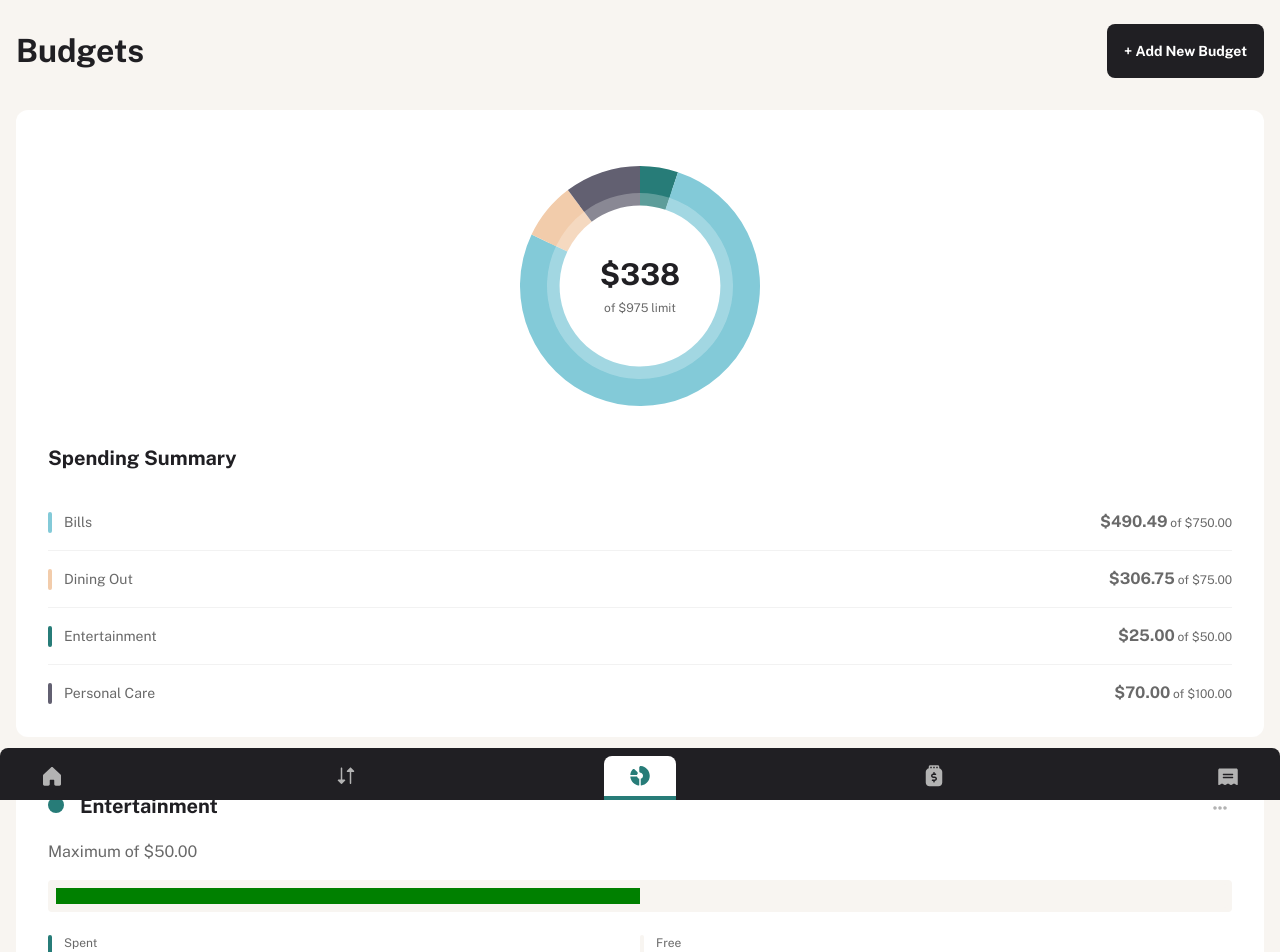
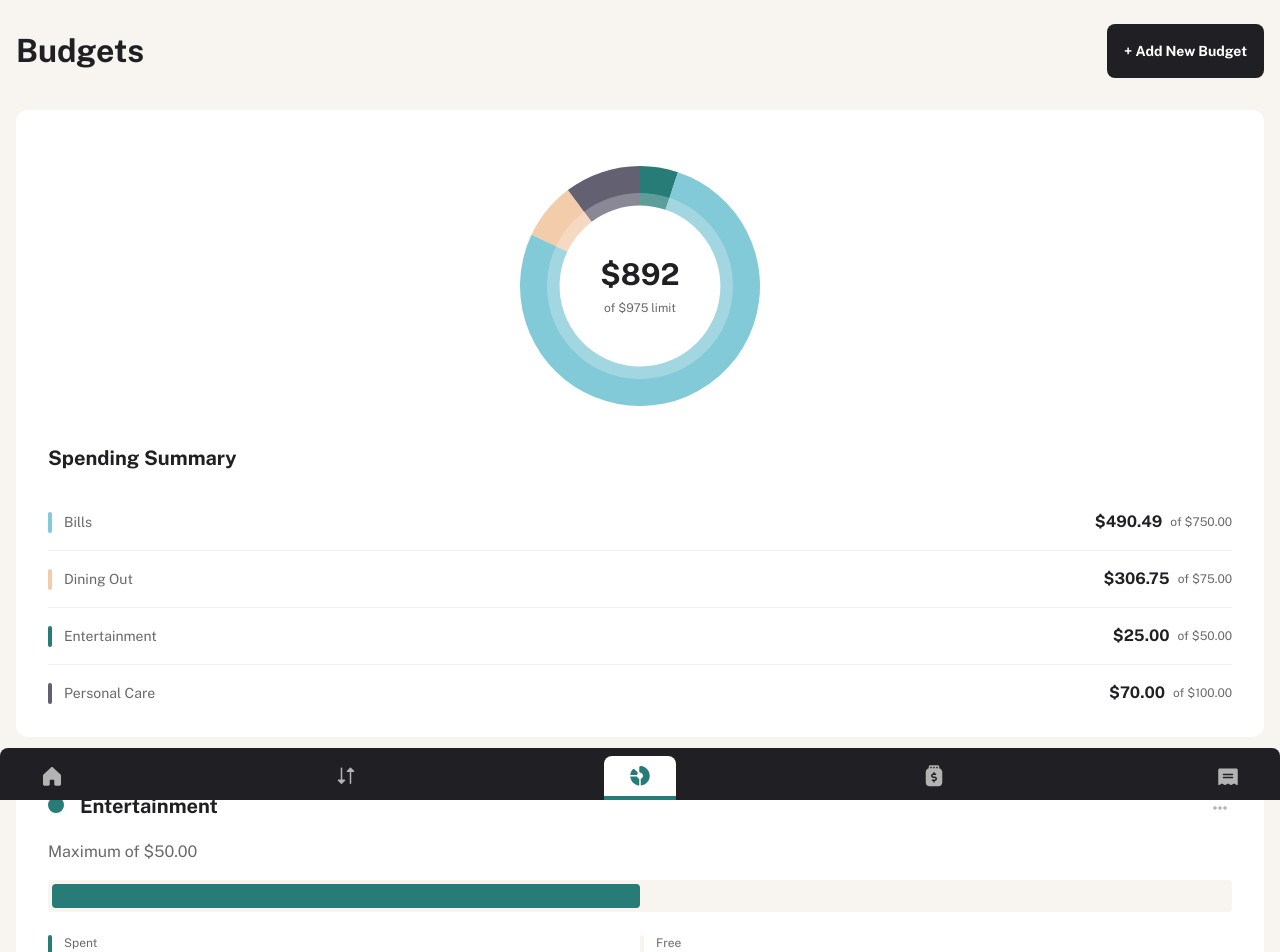
Before and after one commit to alexisborron/personal-finance-app, a React (Vite) app: page /budgets in a window 1280 px wide. Shown: the top 952 px of the page. Built offline with nearby package versions, Linux system fonts and the light colour scheme.

Commit message:
fix progress bar colors for browser compatibility, refactor OverviewPage values and  DoughnutChart values to be calculated

```diff
--- a/src/components/DoughnutChart.jsx
+++ b/src/components/DoughnutChart.jsx
@@ -1,5 +1,7 @@
 import { Chart as ChartJS, ArcElement } from "chart.js";
 import { Doughnut } from "react-chartjs-2";
+import { calculateBudgetSpentAndRemaining } from "../utils/helpers";
+import { formatCurrencyNoCents } from "../utils/format";
 
 ChartJS.register(ArcElement);
 
@@ -16,9 +18,26 @@ const INNER_COLORS = [
   "hsla(248, 8%, 41%, 0.75)",
 ];
 
-export default function DoughnutChart({ items = [], classes = "" }) {
-  const dataValues = items.map((item) => item.maximum);
-  const dataLabels = items.map((item) => item.category);
+export default function DoughnutChart({
+  items: budgets = [],
+  classes = "",
+  transactions,
+}) {
+  const dataValues = budgets.map((budget) => budget.maximum);
+  const dataLabels = budgets.map((budget) => budget.category);
+
+  const budgetTotal = dataValues.reduce(
+    (accumulator, currentValue) => accumulator + currentValue,
+    0,
+  );
+
+  const totalSpentAcrossAllBudgets = budgets.reduce((acc, budget) => {
+    const { totalSpent } = calculateBudgetSpentAndRemaining(
+      budget,
+      transactions,
+    );
+    return acc + totalSpent;
+  }, 0);
 
   const data = {
     labels: dataLabels,
@@ -53,8 +72,10 @@ export default function DoughnutChart({ items = [], classes = "" }) {
         }}
       />
       <div className="pointer-events-none absolute inset-0 flex flex-col items-center justify-center text-center">
-        <p className="mb-100 text-3xl font-bold">$338</p>
-        <p className="text-grey-500 text-xs">of $975 limit</p>
+        <p className="mb-100 text-3xl font-bold">
+          {formatCurrencyNoCents(totalSpentAcrossAllBudgets)}
+        </p>
+        <p className="text-grey-500 text-xs">of ${budgetTotal} limit</p>
       </div>
     </div>
   );
--- a/src/data/data.json
+++ b/src/data/data.json
@@ -1,9 +1,4 @@
 {
-  "balances": [
-    { "label": "Current Balance", "value": 4836.0 },
-    { "label": "Income", "value": 3814.25 },
-    { "label": "Expenses", "value": 1700.5 }
-  ],
   "transactions": [
     {
       "avatar": "/assets/images/avatars/emma-richardson.jpg",
--- a/src/index.css
+++ b/src/index.css
@@ -120,96 +120,153 @@ body {
   @apply border-grey-900 border bg-white;
 }
 
+progress {
+  -webkit-appearance: none;
+  appearance: none;
+}
+
 /* POT PROGRESS BAR */
 .progress-track::-webkit-progress-bar {
-  @apply bg-beige-100 w-full rounded-full;
+  background-color: var(--color-beige-100);
+  width: 100%;
+  border-radius: calc(infinity * 1px);
 }
 
 .progress-green {
-  &::-webkit-progress-value,
+  &::-webkit-progress-value {
+    background-color: var(--color-green);
+    border-radius: calc(infinity * 1px);
+  }
   &::-moz-progress-bar {
-    @apply bg-green rounded-full;
+    background-color: var(--color-green);
+    border-radius: calc(infinity * 1px);
   }
 }
 
 .progress-cyan {
-  &::-webkit-progress-value,
+  &::-webkit-progress-value {
+    background-color: var(--color-cyan);
+    border-radius: calc(infinity * 1px);
+  }
   &::-moz-progress-bar {
-    @apply bg-cyan rounded-full;
+    background-color: var(--color-cyan);
+    border-radius: calc(infinity * 1px);
   }
 }
 
 .progress-yellow {
-  &::-webkit-progress-value,
+  &::-webkit-progress-value {
+    background-color: var(--color-yellow);
+    border-radius: calc(infinity * 1px);
+  }
   &::-moz-progress-bar {
-    @apply bg-yellow rounded-full;
+    background-color: var(--color-yellow);
+    border-radius: calc(infinity * 1px);
   }
 }
 
 .progress-navy {
-  &::-webkit-progress-value,
+  &::-webkit-progress-value {
+    background-color: var(--color-navy);
+    border-radius: calc(infinity * 1px);
+  }
   &::-moz-progress-bar {
-    @apply bg-navy rounded-full;
+    background-color: var(--color-navy);
+    border-radius: calc(infinity * 1px);
   }
 }
 
 .progress-purple {
-  &::-webkit-progress-value,
+  &::-webkit-progress-value {
+    background-color: var(--color-purple);
+    border-radius: calc(infinity * 1px);
+  }
   &::-moz-progress-bar {
-    @apply bg-purple rounded-full;
+    background-color: var(--color-purple);
+    border-radius: calc(infinity * 1px);
   }
 }
 
 .progress-red {
-  &::-webkit-progress-value,
+  &::-webkit-progress-value {
+    background-color: var(--color-red);
+    border-radius: calc(infinity * 1px);
+  }
   &::-moz-progress-bar {
-    @apply bg-red rounded-full;
+    background-color: var(--color-red);
+    border-radius: calc(infinity * 1px);
   }
 }
 
 /* BUDGET PROGRESS BAR */
 .budget-progress-track::-webkit-progress-bar {
-  @apply bg-beige-100 w-full rounded-sm p-1;
+  background-color: var(--color-beige-100);
+  width: 100%;
+  border-radius: 4px;
 }
 
 .budget-progress-green {
-  &::-webkit-progress-value,
+  &::-webkit-progress-value {
+    background-color: var(--color-green);
+    border-radius: 4px;
+  }
   &::-moz-progress-bar {
-    @apply bg-green rounded-sm;
+    background-color: var(--color-green);
+    border-radius: 4px;
   }
 }
 
 .budget-progress-cyan {
-  &::-webkit-progress-value,
+  &::-webkit-progress-value {
+    background-color: var(--color-cyan);
+    border-radius: 4px;
+  }
   &::-moz-progress-bar {
-    @apply bg-cyan rounded-sm;
+    background-color: var(--color-cyan);
+    border-radius: 4px;
   }
 }
 
 .budget-progress-yellow {
-  &::-webkit-progress-value,
+  &::-webkit-progress-value {
+    background-color: var(--color-yellow);
+    border-radius: 4px;
+  }
   &::-moz-progress-bar {
-    @apply bg-yellow rounded-sm;
+    background-color: var(--color-yellow);
+    border-radius: 4px;
   }
 }
 
 .budget-progress-navy {
-  &::-webkit-progress-value,
+  &::-webkit-progress-value {
+    background-color: var(--color-navy);
+    border-radius: 4px;
+  }
   &::-moz-progress-bar {
-    @apply bg-navy rounded-sm;
+    background-color: var(--color-navy);
+    border-radius: 4px;
   }
 }
 
 .budget-progress-purple {
-  &::-webkit-progress-value,
+  &::-webkit-progress-value {
+    background-color: var(--color-purple);
+    border-radius: 4px;
+  }
   &::-moz-progress-bar {
-    @apply bg-purple rounded-sm;
+    background-color: var(--color-purple);
+    border-radius: 4px;
   }
 }
 
 .budget-progress-red {
-  &::-webkit-progress-value,
+  &::-webkit-progress-value {
+    background-color: var(--color-red);
+    border-radius: 4px;
+  }
   &::-moz-progress-bar {
-    @apply bg-red rounded-sm;
+    background-color: var(--color-red);
+    border-radius: 4px;
   }
 }
--- a/src/pages/Budgets/BudgetCardContent.jsx
+++ b/src/pages/Budgets/BudgetCardContent.jsx
@@ -10,6 +10,7 @@ export default function BudgetCardContent({
   totalSpent,
   remaining,
 }) {
+  console.log("budget.theme:", budget.theme);
   const filteredLatestTransactions = transactions
     .filter((transaction) => transaction.category === budget.category)
     .sort((a, b) => b.date.localeCompare(a.date));
--- a/src/pages/Budgets/BudgetsPage.jsx
+++ b/src/pages/Budgets/BudgetsPage.jsx
@@ -4,21 +4,7 @@ import SectionCard from "../../components/SectionCard";
 import CategoryCardHeader from "../../components/CategoryCardHeader";
 import BudgetCardContent from "../Budgets/BudgetCardContent";
 import { formatCurrency } from "../../utils/format";
-
-function calculateBudgetSpentAndRemaining(budget, transactions) {
-  const filteredTransactions = transactions.filter(
-    (t) => t.category === budget.category,
-  );
-
-  const totalSpent = filteredTransactions.reduce(
-    (acc, t) => acc + Math.abs(t.amount),
-    0,
-  );
-
-  const remaining = budget.maximum - totalSpent;
-
-  return { totalSpent, remaining };
-}
+import { calculateBudgetSpentAndRemaining } from "../../utils/helpers";
 
 export default function BudgetsPage({ data }) {
   const budgets = data.budgets;
@@ -59,11 +45,13 @@ export default function BudgetsPage({ data }) {
                   ></div>
                   <p className="text-sm">{budget.category}</p>
                 </div>
-                <p className="text-xs">
-                  <span className="text-base font-bold">
+                <p className="flex items-center gap-100">
+                  <span className="text-grey-900 align-baseline text-base font-bold">
                     {formatCurrency(totalSpent)}
-                  </span>{" "}
-                  of {formatCurrency(budget.maximum)}
+                  </span>
+                  <span className="text-grey-500 text-xs">
+                    of {formatCurrency(budget.maximum)}
+                  </span>
                 </p>
               </li>
             );
--- a/src/pages/Overview/OverviewPage.jsx
+++ b/src/pages/Overview/OverviewPage.jsx
@@ -10,7 +10,6 @@ import BillCard from "./BillCard";
 import OverviewCardHeader from "./OverviewCardHeader";
 
 export default function OverviewPage({ data }) {
-  const balances = data.balances;
   const pots = data.pots;
   const budgets = data.budgets;
   const transactions = data.transactions;
@@ -19,15 +18,34 @@ export default function OverviewPage({ data }) {
     { label: "Total Upcoming", amount: "$194.98", color: "bg-yellow" },
     { label: "Due Soon", amount: "$59.98", color: "bg-cyan" },
   ];
+  const incomeAmounts = transactions
+    .filter((t) => t.amount > 0)
+    .map((t) => t.amount);
+
+  const expenseAmounts = transactions
+    .filter((t) => t.amount < 0)
+    .map((t) => Math.abs(t.amount));
+
+  const incomeTotal = incomeAmounts.reduce(
+    (accumulator, currentValue) => accumulator + currentValue,
+    0,
+  );
+
+  const expensesTotal = expenseAmounts.reduce(
+    (accumulator, currentValue) => accumulator + currentValue,
+    0,
+  );
+
+  const currentBalance = incomeTotal - expensesTotal;
 
   return (
     <main>
       <h1 className="text-heading">Overview</h1>
       {/* Stat Cards */}
       <div className="mt-400 mb-400 flex flex-col gap-150 sm:flex-row sm:gap-300">
-        {balances.map((balance) => (
-          <StatCard key={balance.label} {...balance} />
-        ))}
+        <StatCard label="Current Balance" value={currentBalance} />
+        <StatCard label="Income" value={incomeTotal} />
+        <StatCard label="Expenses" value={expensesTotal} />
       </div>
       {/* Pots (refers to savings pots) */}
       <SectionCard>
--- a/src/utils/helpers.js
+++ b/src/utils/helpers.js
@@ -1 +1,16 @@
 export function getTotal(arr, key) { return arr.reduce((sum, item) => sum + item[key], 0) };
+
+export function calculateBudgetSpentAndRemaining(budget, transactions) {
+    const filteredTransactions = transactions.filter(
+        (t) => t.category === budget.category,
+    );
+
+    const totalSpent = filteredTransactions.reduce(
+        (acc, t) => acc + Math.abs(t.amount),
+        0,
+    );
+
+    const remaining = budget.maximum - totalSpent;
+
+    return { totalSpent, remaining };
+}
```
